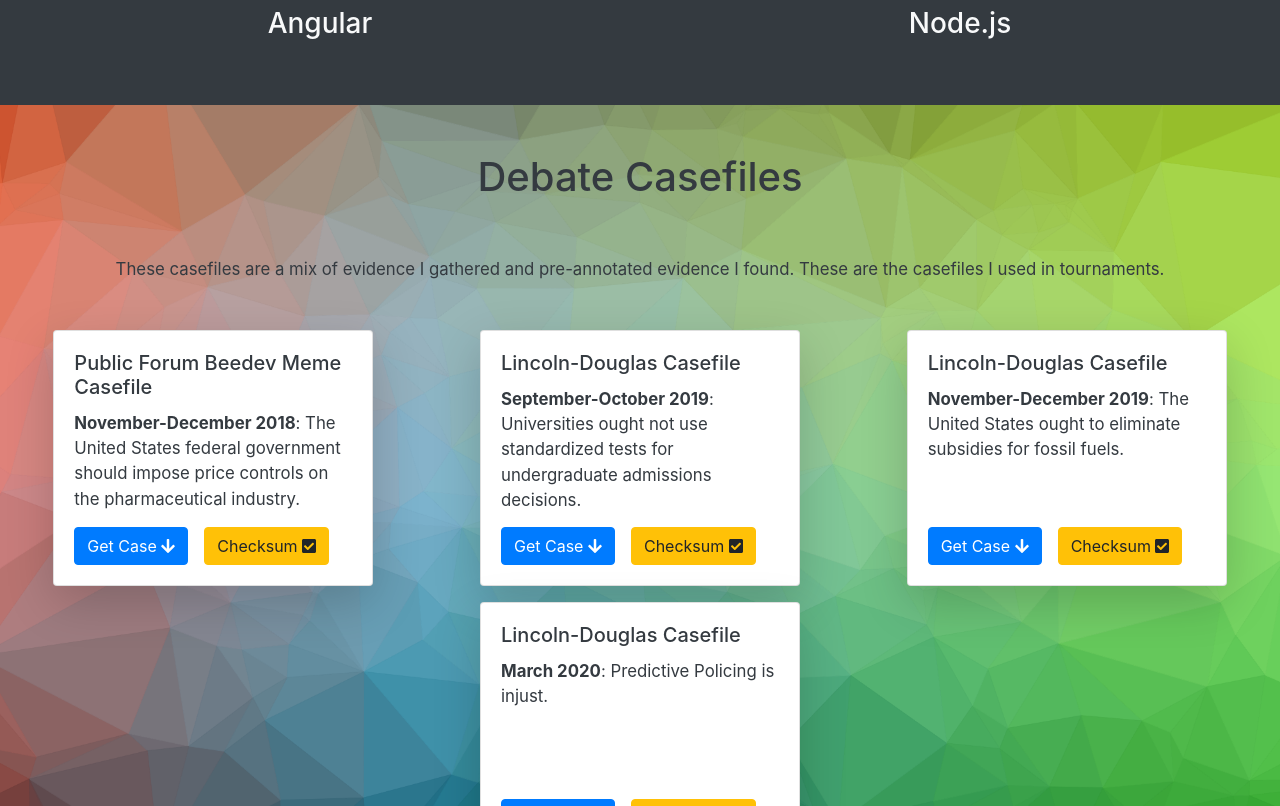
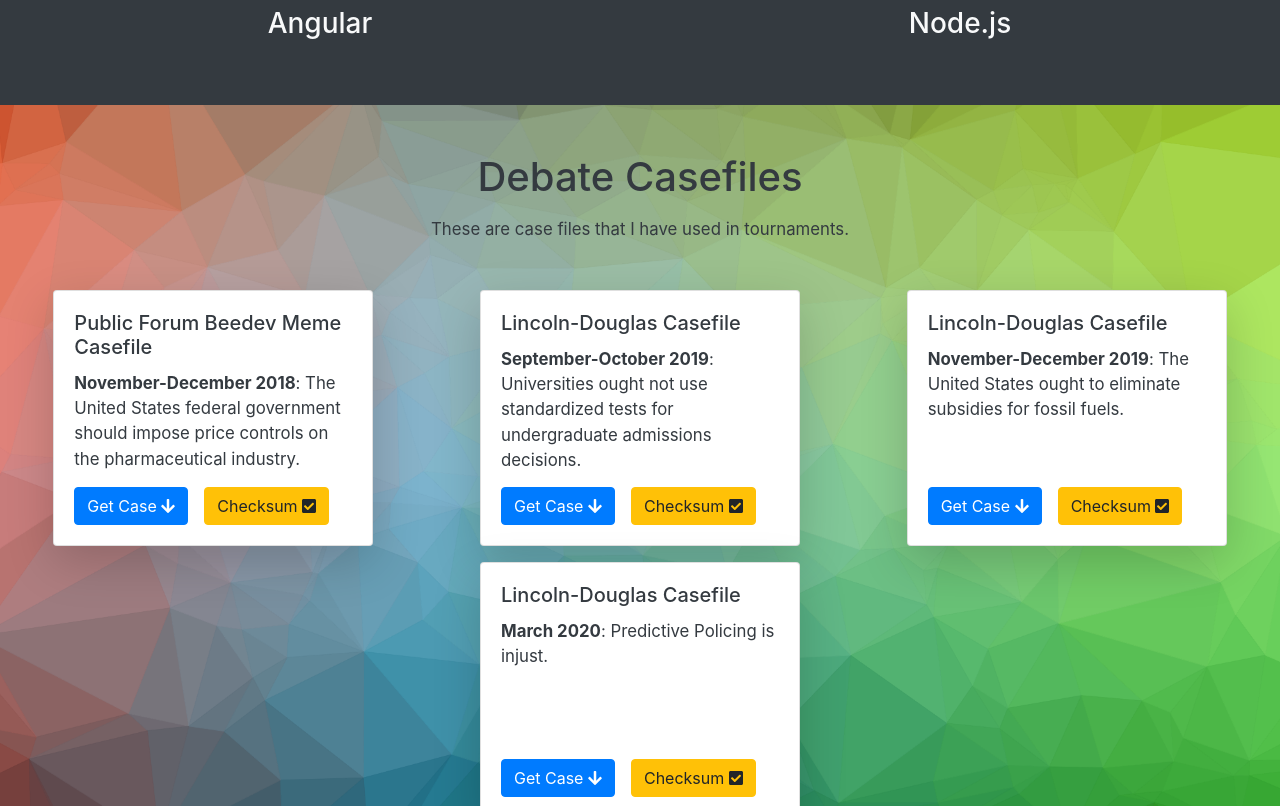
Before and after one commit to sbaumohl/PersonalWebsite-Bootstrap, an Angular app: page / in a window 1280 px wide. Shown: the part 1772-2578 px from the top of the page. Built offline with nearby package versions, Linux system fonts and the light colour scheme.

Commit message:
Update app.component.ts
update 1

update 2

update 3

update 4

```diff
--- a/angular.json
+++ b/angular.json
@@ -34,19 +34,21 @@
           },
           "configurations": {
             "production": {
-              "fileReplacements": [{
-                "replace": "src/environments/environment.ts",
-                "with": "src/environments/environment.prod.ts"
-              }],
+              "fileReplacements": [
+                {
+                  "replace": "src/environments/environment.ts",
+                  "with": "src/environments/environment.prod.ts"
+                }
+              ],
               "optimization": true,
               "outputHashing": "all",
               "sourceMap": false,
-              "extractCss": true,
               "namedChunks": false,
               "extractLicenses": true,
               "vendorChunk": false,
               "buildOptimizer": true,
-              "budgets": [{
+              "budgets": [
+                {
                   "type": "initial",
                   "maximumWarning": "2mb",
                   "maximumError": "5mb"
--- a/src/app/app.component.html
+++ b/src/app/app.component.html
@@ -42,11 +42,9 @@
   </div>
 
   <div class="parallax pb-4 mt-3" id="debate">
-    <h1 class="text-center py-5">Debate Casefiles</h1>
+    <h1 class="text-center pt-5 pb-2">Debate Casefiles</h1>
     <p class="text-center pt-0 pb-4">
-      These casefiles are a mix of evidence I gathered and pre-annotated evidence I
-      found. These are the
-      casefiles I used in tournaments.
+      These are case files that I have used in tournaments.
     </p>
     <div class="container-fluid">
       <div class="row">
@@ -92,25 +90,3 @@
       </div>
     </div>
   </div>
-
-  <!-- <div class="parallax pb-4 mt-3" id="resume">
-    <h1 class="text-center py-5">Resume</h1>
-    <div class="pb-5">
-      <div class="card mx-auto mb-xs-3" style="max-width: 25rem;" id="loginCard">
-        <div class="card-body">
-          <h5 class="card-title">Password Required</h5>
-          <h6 class="card-subtitle mb-2 text-muted">
-            For privacy reasons, I won't publicly display my full resume.
-          </h6>
-          <form>
-            <div class="form-group">
-              <input class="form-control mr-1 mb-1 mt-2 d-inline-block" type="password" id="PasswordInput"
-                placeholder="Password" style="width: 15rem;height: 2.5rem;" />
-              <input class="btn btn-primary mb-1 mt-1 d-inline-block" type="button" value="Submit"
-                onclick="CheckPassword()" />
-            </div>
-          </form>
-        </div>
-      </div>
-    </div>
-  </div> -->
--- a/src/app/app.component.ts
+++ b/src/app/app.component.ts
@@ -24,14 +24,14 @@ export class AppComponent {
       time: "September-October 2019",
       resolution: "Universities ought not use standardized tests for undergraduate admissions decisions.",
       caseUrl: "../assets/debate/standardized/CollegeBoardOutfmymind.docx",
-      checksumUrl: "../assets/debate/fossil-fuels/checksum.txt"
+      checksumUrl: "../assets/debate/standardized/checksum.txt"
     },
     {
       title: "Lincoln-Douglas Casefile",
       time: "November-December 2019",
       resolution: "The United States ought to eliminate subsidies for fossil fuels.",
       caseUrl: "../assets/debate/fossil-fuels/CoalBad.docx",
-      checksumUrl: "../assets/debate/standardized/checksum.txt"
+      checksumUrl: "../assets/debate/fossil-fuels/checksum.txt"
     },
     {
       title: "Lincoln-Douglas Casefile",
--- a/src/app/app.routing.ts
+++ b/src/app/app.routing.ts
@@ -10,7 +10,7 @@ const routes: Routes = [
 ];
 
 @NgModule({
-  imports: [RouterModule.forRoot(routes)],
+  imports: [RouterModule.forRoot(routes, { relativeLinkResolution: 'legacy' })],
   exports: [RouterModule]
 })
 export class AppRoutingModule { }
```
Also changed, not shown: package.json (+14 -15 lines), src/assets/ohio.txt (deleted), 1 other file (tests, documents, lock files or other folders).
